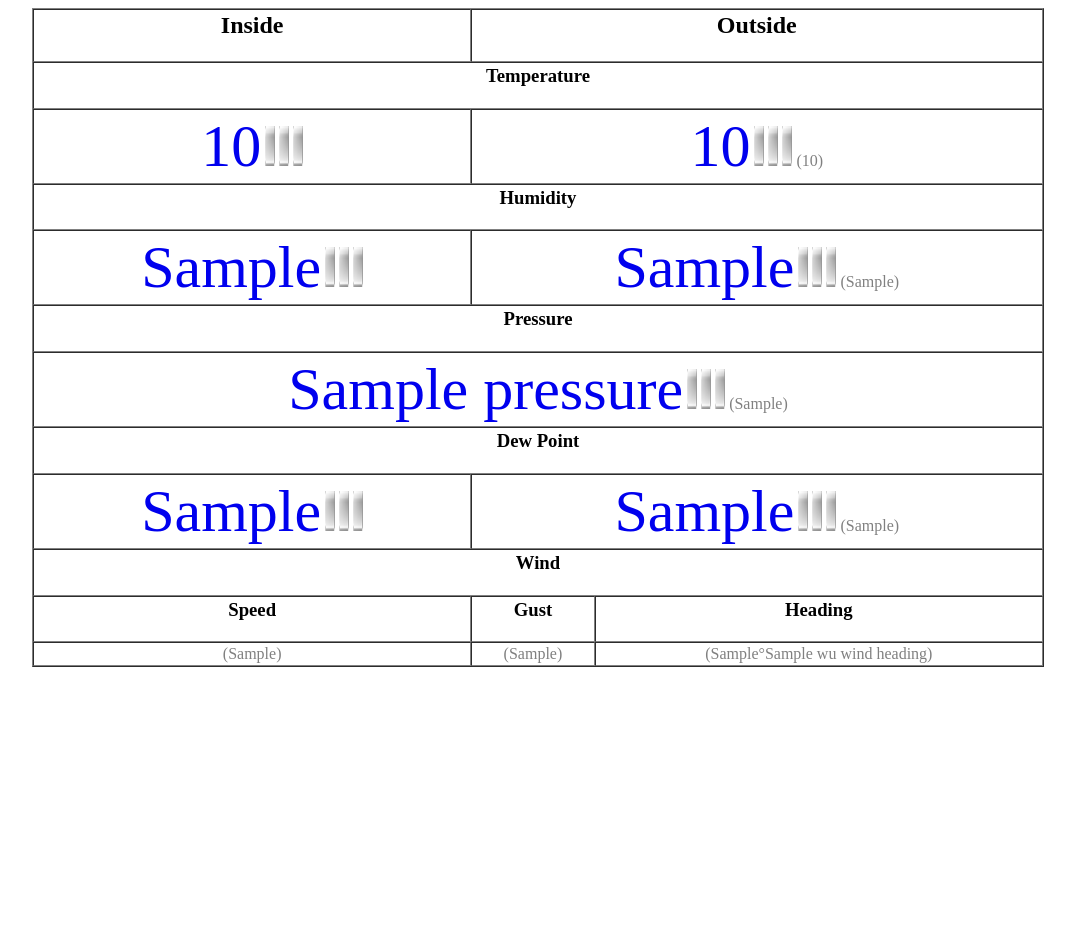
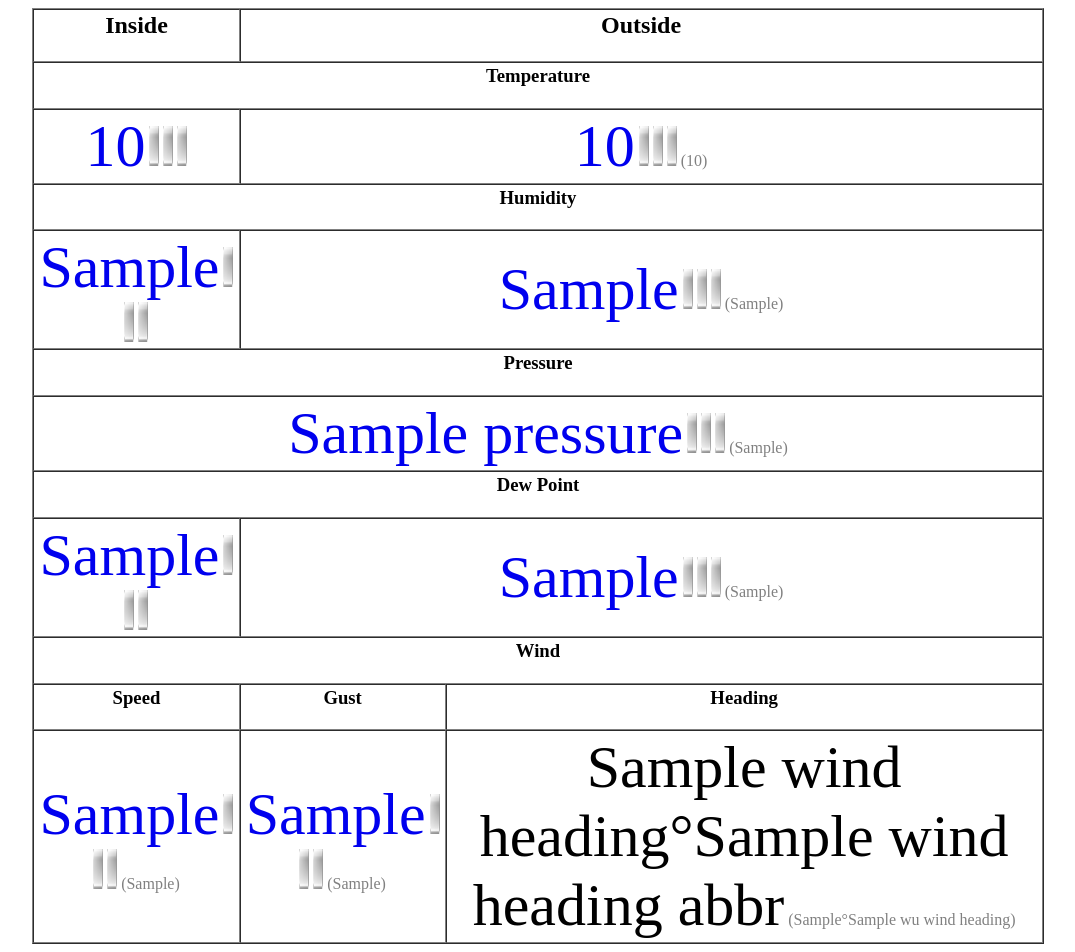
Before and after one commit to wwakabobik/home, a Flask app: template home_server/templates/weather_station/weather_dashboard.html in a window 1280 px wide. Shown: the whole page, without its empty margins (102-1177 px from the left). Before the commit the page ends 667 px from the top, so only its background shows below. Run offline with Flask 2, Linux system fonts and the light colour scheme; the template is opened without the code that fills it: most values are stand-ins (such as "Sample title", 1, 10 or a date in 2020); parts of the project's set-up code (start-up, migrations or seed data) failed here and were passed over.

Commit message:
- Added new dashboards (wind, power) - Refactor

```diff
--- a/home_server/app.py
+++ b/home_server/app.py
@@ -9,8 +9,10 @@ from db.db import init_app
 from db.queries import store_weather_data
 from pages.index import index_page
 from pages.weather_station.dashboard import dashboard_page
-from pages.weather_station.single_page import single_weather_page, single_wind_page, single_power_page
-from pages.weather_station.single_data_page import single_data_page
+from page.weather_station.wind import wind_page
+from page.power_management.power import power_page
+from pages.shared.single_page import single_weather_page, single_wind_page, single_power_page
+from pages.shared.single_data_page import single_data_page
 from pages.weather_station.compare_page import compare_page
 from pages.weather_station.send_data import send_data
 
@@ -67,6 +69,16 @@ def index():
 @app.route('/dashboard')
 def dashboard():
     return dashboard_page()
+
+
+@app.route('/wind')
+def dashboard():
+    return wind_page()
+
+
+@app.route('/power')
+def dashboard():
+    return power_page()
 
 
 @app.route('/single_weather_page')
--- a/home_server/db/schema.sql
+++ b/home_server/db/schema.sql
@@ -24,7 +24,7 @@ CREATE TABLE wind_data (
     min_ms DOUBLE,
     avg_kmh DOUBLE,
     max_kmh DOUBLE,
-    min_knh DOUBLE,
+    min_kmh DOUBLE,
     avg_knots DOUBLE,
     max_knots DOUBLE,
     min_knots DOUBLE,
--- a/home_server/pages/weather_station/single_data_page.py
+++ b/home_server/pages/shared/single_data_page.py
@@ -1,7 +1,7 @@
 from flask import render_template
 
 from db.queries import get_last_series_measurement
-from pages.weather_station.tools import convert_param, convert_period
+from pages.shared.tools import convert_param, convert_period
 
 
 def single_data_page(table, period, param):
--- a/home_server/pages/weather_station/single_page.py
+++ b/home_server/pages/shared/single_page.py
@@ -1,6 +1,6 @@
 from flask import render_template
 
-from pages.weather_station.tools import generate_scatter
+from pages.shared.tools import generate_scatter
 
 
 def single_weather_page(param, period):
--- a/home_server/pages/weather_station/tools.py
+++ b/home_server/pages/shared/tools.py
@@ -82,6 +82,12 @@ def mmhg_to_baromin(mmhg):
     return float(mmhg)/25.4
 
 
+def deg_to_heading(degrees=0):
+    dirs = ['N', 'NE', 'E', 'SE', 'S', 'SW', 'W', 'NW']
+    ix = round(degrees / (360. / len(dirs)))
+    return dirs[ix % len(dirs)]
+
+
 def heat_index(temp, hum):
     fahrenheit = celsius_to_fahrenheit(temp)
     # Creating multiples of 'fahrenheit' & 'hum' values for the coefficients
--- a/home_server/pages/weather_station/compare_page.py
+++ b/home_server/pages/weather_station/compare_page.py
@@ -1,6 +1,6 @@
 from flask import render_template
 
-from pages.weather_station.tools import generate_scatter
+from pages.shared.tools import generate_scatter
 
 
 def compare_page(table1, table2, param1, param2, period):
--- a/home_server/pages/weather_station/send_data.py
+++ b/home_server/pages/weather_station/send_data.py
@@ -3,8 +3,7 @@ from openweather_pws import Station
 
 from db.queries import get_last_measurement_pack
 from secure_data import wu_station_id, wu_station_pwd, pwsw_station_id, pwsw_api_key, ow_station_id, ow_api_key
-from pages.weather_station.tools import celsius_to_fahrenheit, fahrenheit_to_celsius
-from pages.weather_station.tools import mmhg_to_baromin, heat_index, humidex
+from pages.shared.tools import celsius_to_fahrenheit, fahrenheit_to_celsius, mmhg_to_baromin, heat_index, humidex
 
 
 # Send data to services
--- a/home_server/templates/weather_station/weather_dashboard.html
+++ b/home_server/templates/weather_station/weather_dashboard.html
@@ -17,7 +17,7 @@
             </TR>
             <TR align="center" valign="middle">
                 <TD>
-                    <a href="single_page?param=temperature_in&period=day" style="font-size: 60px; text-decoration: none">{{ temperature_in }}</a>
+                    <a href="single_weather_page?param=temperature_in&period=day" style="font-size: 60px; text-decoration: none">{{ temperature_in }}</a>
                     {% if temperature_in > prev_temperature_in %}
                     <IMG src="static/arrow_green.png" height="40" width="10" title="Five minutes ago was colder: {{ prev_temperature_in }}">
                     {% elif temperature_in < prev_temperature_in %}
@@ -43,7 +43,7 @@
                     {% endif %}
                 </TD>
                 <TD colspan="2">
-                    <a href="single_page?param=temperature_out&period=day" style="font-size: 60px; text-decoration: none">{{ temperature_out }}</a>
+                    <a href="single_weather_page?param=temperature_out&period=day" style="font-size: 60px; text-decoration: none">{{ temperature_out }}</a>
                     {% if temperature_out > prev_temperature_out %}
                     <IMG src="static/arrow_green.png" height="40" width="10" title="Five minutes ago was colder: {{ prev_temperature_out }}">
                     {% elif temperature_out < prev_temperature_out %}
@@ -78,7 +78,7 @@
             </TR>
             <TR align="center" valign="middle">
                 <TD valign="middle">
-                    <a href="single_page?param=humidity_in&period=day" style="font-size: 60px; text-decoration: none">{{ humidity_in }}</a>
+                    <a href="single_weather_page?param=humidity_in&period=day" style="font-size: 60px; text-decoration: none">{{ humidity_in }}</a>
                     {% if humidity_in > prev_humidity_in %}
                     <IMG src="static/arrow_green.png" height="40" width="10" title="Five minutes ago was drier: {{ prev_humidity_in }}">
                     {% elif humidity_in < prev_humidity_in %}
@@ -104,7 +104,7 @@
                     {% endif %}
                 </TD>
                 <TD valign="middle" colspan="2">
-                    <a href="single_page?param=humidity_out&period=day" style="font-size: 60px; text-decoration: none">{{ humidity_out }}</a>
+                    <a href="single_weather_page?param=humidity_out&period=day" style="font-size: 60px; text-decoration: none">{{ humidity_out }}</a>
                     {% if humidity_out > prev_humidity_out %}
                     <IMG src="static/arrow_green.png" height="40" width="10" title="Five minutes ago was drier: {{ prev_humidity_out }}">
                     {% elif humidity_out < prev_humidity_out %}
@@ -137,7 +137,7 @@
             </TR>
             <TR align="center" valign="middle">
                 <TD colspan="3" valign="middle">
-                    <a href="single_page?param=pressure&period=day" style="font-size: 60px; text-decoration: none">{{ pressure }}</a>
+                    <a href="single_weather_page?param=pressure&period=day" style="font-size: 60px; text-decoration: none">{{ pressure }}</a>
                     {% if pressure > prev_pressure %}
                     <IMG src="static/arrow_green.png" height="40" width="10" title="Five minutes pressure was lower: {{ prev_pressure }}">
                     {% elif pressure < prev_pressure %}
@@ -170,7 +170,7 @@
             </TR>
             <TR align="center" valign="middle">
                 <TD colspan="1" valign="middle">
-                    <a href="single_page?param=dew_point_in&period=day" style="font-size: 60px; text-decoration: none">{{ dew_point_in }}</a>
+                    <a href="single_weather_page?param=dew_point_in&period=day" style="font-size: 60px; text-decoration: none">{{ dew_point_in }}</a>
                     {% if dew_point_in > prev_dew_point_in %}
                     <IMG src="static/arrow_green.png" height="40" width="10" title="Five minutes ago dew_point was lower: {{ prev_dew_point_in }}">
                     {% elif dew_point_in < prev_dew_point_in %}
@@ -196,7 +196,7 @@
                     {% endif %}
                 </TD>
                 <TD colspan="2" valign="middle">
-                    <a href="single_page?param=dew_point_out&period=day" style="font-size: 60px; text-decoration: none">{{ dew_point_out }}</a>
+                    <a href="single_weather_page?param=dew_point_out&period=day" style="font-size: 60px; text-decoration: none">{{ dew_point_out }}</a>
                     {% if dew_point_out > prev_dew_point_out %}
                     <IMG src="static/arrow_green.png" height="40" width="10" title="Five minutes ago dew_point was lower: {{ prev_dew_point_out }}">
                     {% elif dew_point_out < prev_dew_point_out %}
@@ -235,9 +235,64 @@
                 <TD align="center" valign="middle"><H3>Heading</H3></TD>
             </TR>
             <TR align="center" valign="middle">
-                <TD align="center" valign="middle"><FONT color="grey"> ({{ wu_wind_speed }})</FONT></TD>
-                <TD align="center" valign="middle"><FONT color="grey"> ({{ wu_wind_gust }})</FONT></TD>
-                <TD align="center" valign="middle"><FONT color="grey"> ({{ wu_wind_direction }}°{{ wu_wind_heading }})</FONT></TD>
+                <TD align="center" valign="middle">
+                    <a href="single_wind_page?param=avg_kmh&period=day" style="font-size: 60px; text-decoration: none">{{ current_wind_speed }}</a>
+                    {% if current_wind_speed > prev_wind_speed %}
+                    <IMG src="static/arrow_green.png" height="40" width="10" title="Five minutes ago wind was weaker: {{ prev_wind_speed }}">
+                    {% elif current_wind_speed < prev_wind_speed %}
+                    <IMG src="static/arrow_red.png" height="40" width="10" title="Five minutes ago wind was stronger: {{ prev_wind_speed }}">
+                    {% else %}
+                    <IMG src="static/arrow_grey.png" height="40" width="10" title="No changes since last measure">
+                    {% endif %}
+
+                    {% if current_wind_speed > last_day_wind_speed %}
+                    <IMG src="static/arrow_green.png" height="40" width="10" title="Day ago dew_point was lower: {{ last_day_wind_speed }}">
+                    {% elif current_wind_speed < last_day_wind_speed %}
+                    <IMG src="static/arrow_red.png" height="40" width="10" title="Day ago dew_point was higher: {{ last_day_wind_speed }}">
+                    {% else %}
+                    <IMG src="static/arrow_grey.png" height="40" width="10" title="No changes since last day">
+                    {% endif %}
+
+                    {% if current_wind_speed > last_year_wind_speed %}
+                    <IMG src="static/arrow_green.png" height="40" width="10" title="Year ago dew_point was lower: {{ last_year_wind_speed }}">
+                    {% elif current_wind_speed < last_year_wind_speed %}
+                    <IMG src="static/arrow_red.png" height="40" width="10" title="Year ago dew_point was higher: {{ last_year_wind_speed }}">
+                    {% else %}
+                    <IMG src="static/arrow_grey.png" height="40" width="10" title="No changes since last year">
+                    {% endif %}
+
+                    <FONT color="grey"> ({{ wu_wind_speed }})</FONT></TD>
+                <TD align="center" valign="middle">
+                    <a href="single_wind_page?param=max_kmh&period=day" style="font-size: 60px; text-decoration: none">{{ current_wind_gust }}</a>
+                    {% if current_wind_gust > prev_wind_gust %}
+                    <IMG src="static/arrow_green.png" height="40" width="10" title="Five minutes ago wind was weaker: {{ prev_wind_gust }}">
+                    {% elif current_wind_gust < prev_wind_gust %}
+                    <IMG src="static/arrow_red.png" height="40" width="10" title="Five minutes ago wind was stronger: {{ prev_wind_gust }}">
+                    {% else %}
+                    <IMG src="static/arrow_grey.png" height="40" width="10" title="No changes since last measure">
+                    {% endif %}
+
+                    {% if current_wind_gust > last_day_wind_gust %}
+                    <IMG src="static/arrow_green.png" height="40" width="10" title="Day ago dew_point was lower: {{ last_day_wind_gust }}">
+                    {% elif current_wind_gust < last_day_wind_gust %}
+                    <IMG src="static/arrow_red.png" height="40" width="10" title="Day ago dew_point was higher: {{ last_day_wind_gust }}">
+                    {% else %}
+                    <IMG src="static/arrow_grey.png" height="40" width="10" title="No changes since last day">
+                    {% endif %}
+
+                    {% if current_wind_gust > last_year_wind_gust %}
+                    <IMG src="static/arrow_green.png" height="40" width="10" title="Year ago dew_point was lower: {{ last_year_wind_gust }}">
+                    {% elif current_wind_gust < last_year_wind_gust %}
+                    <IMG src="static/arrow_red.png" height="40" width="10" title="Year ago dew_point was higher: {{ last_year_wind_gust }}">
+                    {% else %}
+                    <IMG src="static/arrow_grey.png" height="40" width="10" title="No changes since last year">
+                    {% endif %}
+
+                    <FONT color="grey"> ({{ wu_wind_gust }})</FONT></TD>
+                <TD align="center" valign="middle">
+                    <font style="font-size: 60px; text-decoration: none">{{ wind_heading }}°{{ wind_heading_abbr }}</font>
+
+                    <FONT color="grey"> ({{ wu_wind_direction }}°{{ wu_wind_heading }})</FONT></TD>
             </TR>
         </TABLE>
     </DIV>
```
Also changed, not shown: home_server/pages/power_management/power.py (added, +16 -0 lines), home_server/pages/weather_station/dashboard.py (+5 -10 lines), home_server/pages/weather_station/wind.py (added, +24 -0 lines), home_server/templates/index.html (+5 -3 lines), home_server/templates/power_management/power_dashboard.html (added, +69 -0 lines), home_server/templates/weather_station/wind_dashboard.html (added, +99 -0 lines), home_server/templates/power_management/single_power_page.html (renamed from home_server/templates/weather_station/single_power_page.html), home_server/templates/shared/single_data_page.html (renamed from home_server/templates/weather_station/single_data_page.html).
